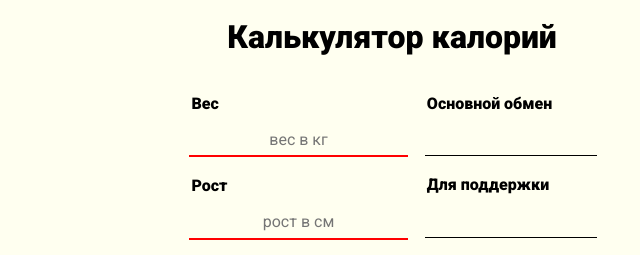
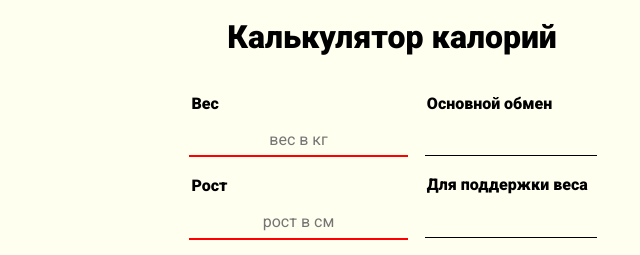
Before and after one commit to MKvaratshelia/Calorie-calculator, a plain HTML site: page index.html in a window 1280 px wide. Shown: the top 255 px of the page, 248-888 px from the left. Drawn offline with Linux system fonts and the light colour scheme.

Commit message:
Update index.html

```diff
--- a/index.html
+++ b/index.html
@@ -46,7 +46,7 @@
         <form action="" name="result" class="form-result">
             <h3 class="form__description">Основной обмен</h3>
             <input name="bm" type="text" disabled class="form-result__input form-result__bm">
-            <h3 class="form__description">Для поддержки</h3>
+            <h3 class="form__description">Для поддержки веса</h3>
             <input name="total" type="text" disabled class="form-result__input form-result__total">
             <h3 class="form__description">Для похудения</h3>
             <input name="slim" type="text" disabled class="form-result__input form-result__slim">
```
